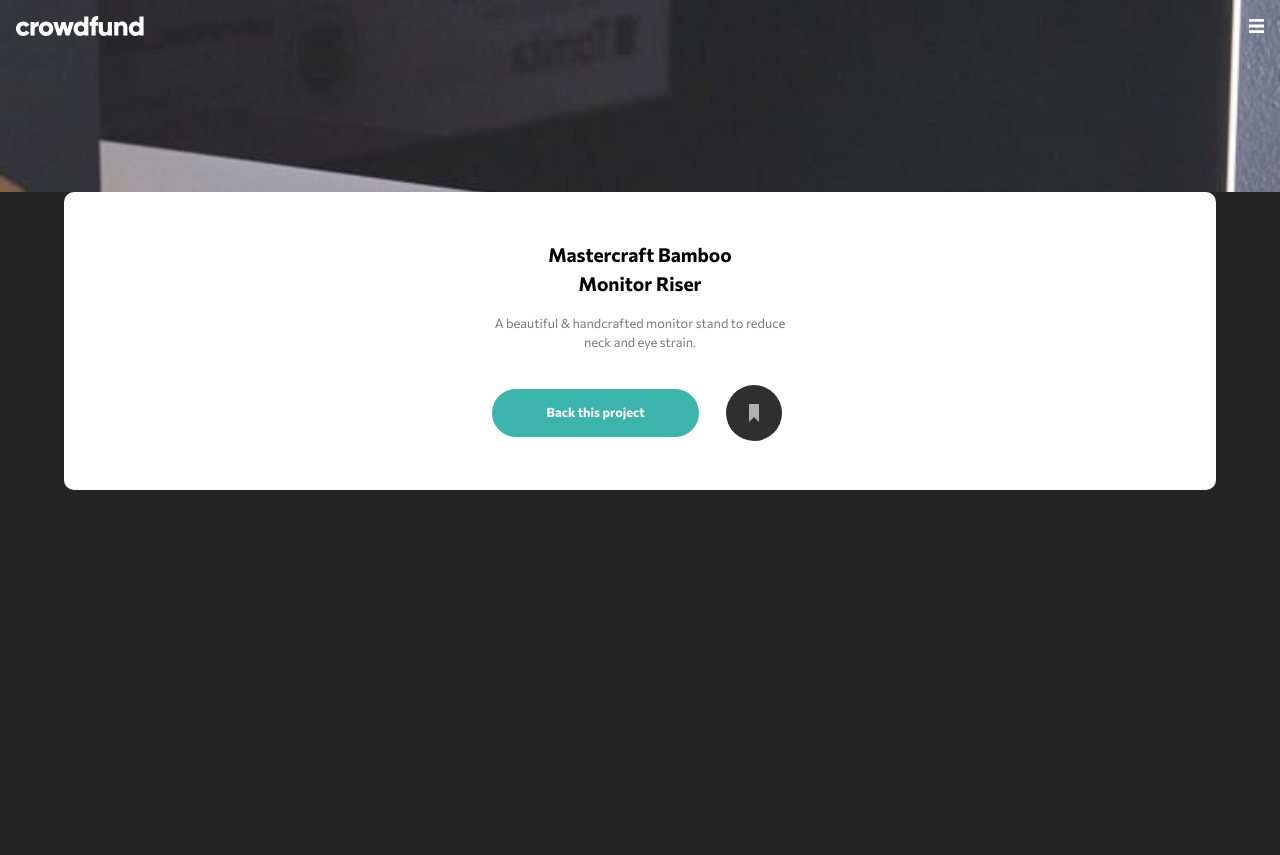
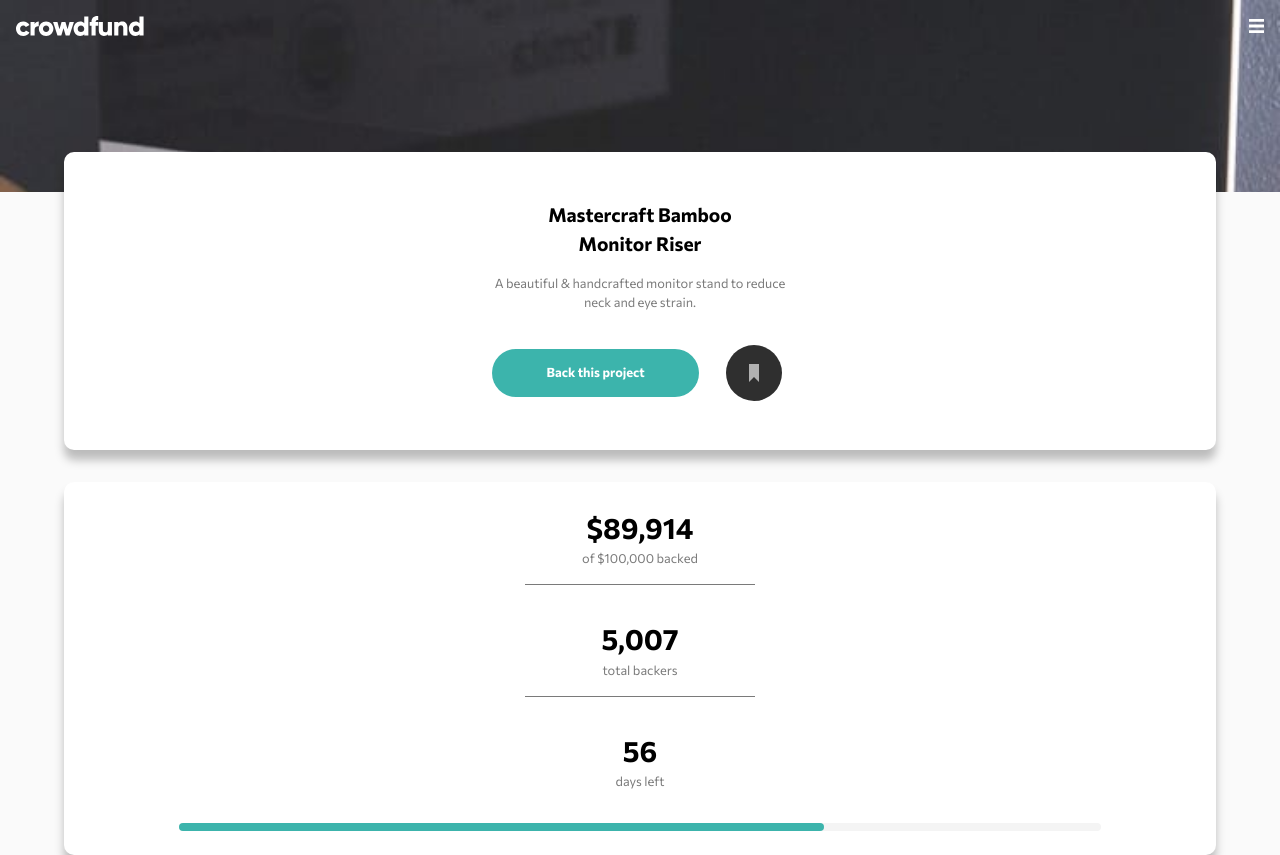
Before and after one commit to Robertron624/crowdfunding-product-page, a React (Vite) app: page / in a window 1280 px wide. Before the commit the page ends 800 px from the top, so only its background shows below. Built offline with nearby package versions, Linux system fonts and the light colour scheme.

Commit message:
project stats component

```diff
--- a/src/App.jsx
+++ b/src/App.jsx
@@ -1,6 +1,7 @@
 import Header from './Layout/Header'
 import './App.scss'
 import ProjectTitle from './components/ProjectTitle'
+import ProjectStats from './components/ProjectStats'
 
 function App() {
 
@@ -9,6 +10,7 @@ function App() {
       <Header/>
       <main>
         <ProjectTitle/>
+        <ProjectStats/>
       </main>
     </>
   )
--- /dev/null
+++ b/src/components/ProjectStats.jsx
@@ -0,0 +1,27 @@
+import './project-stats.scss'
+
+const ProjectStats = () => {
+  return (
+    <div className='project-stats'>
+        <div className="stat">
+            <div className="value">$89,914</div>
+            <div className="type">of $100,000 backed</div>
+        </div>
+        <div className="stat">
+            <div className="value">5,007</div>
+            <div className="type">total backers</div>
+        </div>
+        <div className="stat">
+            <div className="value">56</div>
+            <div className="type">days left</div>
+        </div>
+        <div className="progress">
+                <div className="progress-bar">
+                    <div className="progress-bar-fill"></div>
+            </div>
+        </div>
+    </div>
+  )
+}
+
+export default ProjectStats
--- /dev/null
+++ b/src/components/project-stats.scss
@@ -0,0 +1,58 @@
+@import '/src/variables.scss';
+
+.project-stats {
+    background-color: white;
+    max-width: 90%;
+    margin-inline: auto;
+    border-radius: 10px;
+    color: $black;
+    padding: 1.5rem 0;
+    margin-top: 2rem;
+    box-shadow: 0px 10px 10px 0px rgba(0, 0, 0, 0.25);
+
+    display: flex;
+    flex-direction: column;
+    gap: 2rem;
+
+    .stat {
+        .value {
+            font-size: 1.8rem;
+            font-weight: 700;
+        }
+
+        .type {
+            font-size: .8rem;
+            color: $dark-gray;
+        }
+    }
+
+    .stat:nth-of-type(2),
+    .stat:nth-of-type(1) {
+        &::after {
+            content: '';
+            display: block;
+            justify-content: center;
+            width: 20%;
+            height: 1px;
+            background-color: $dark-gray;
+            margin: 1rem auto 0;
+        }
+    }
+
+    .progress {
+        .progress-bar {
+            width: 80%;
+            height: .5rem;
+            background-color: rgb(244, 244, 244);
+            border-radius: 25px;
+            margin: 0 auto;
+
+            .progress-bar-fill {
+                height: 100%;
+                background-color: $moderate-cyan;
+                border-radius: 25px;
+                width: 70%;
+            }
+        }
+    }
+}
--- a/src/components/project-title.scss
+++ b/src/components/project-title.scss
@@ -3,10 +3,11 @@
 .project-title {
     background-color: white;
     max-width: 90%;
-    margin: 0 auto;
+    margin: -40px auto 0;
     border-radius: 10px;
     color: $black;
     padding: 3rem 0;
+    box-shadow: 0px 10px 10px 0px rgba(0, 0, 0, 0.25);
 
     h1 {
         font-size: 1.2rem;
--- a/src/index.scss
+++ b/src/index.scss
@@ -5,7 +5,7 @@
 
   color-scheme: light dark;
   color: rgba(255, 255, 255, 0.87);
-  background-color: #242424;
+  background-color: #fafafa;
 
   font-synthesis: none;
   text-rendering: optimizeLegibility;
```
